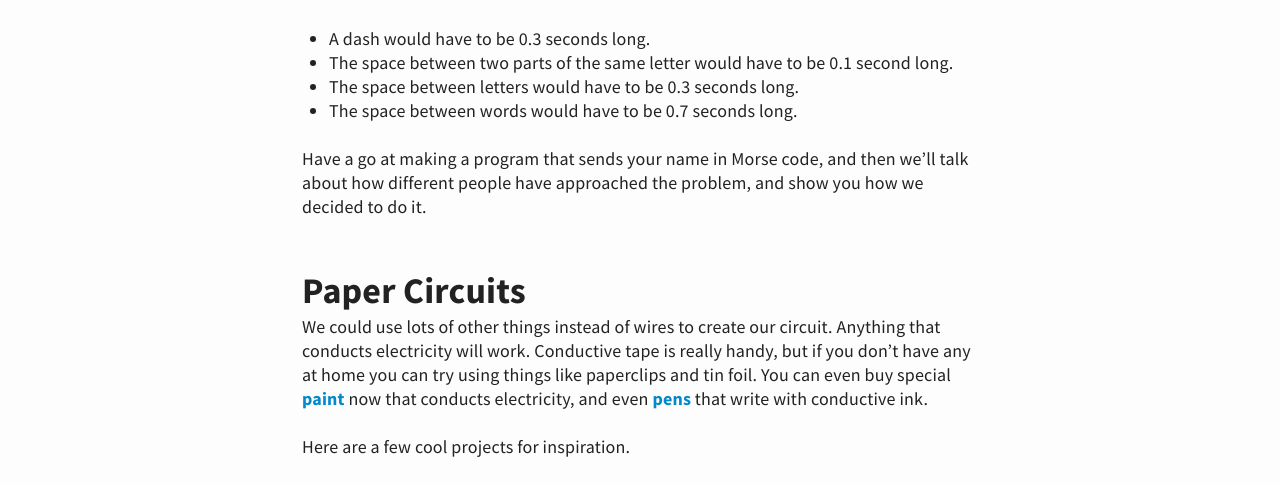
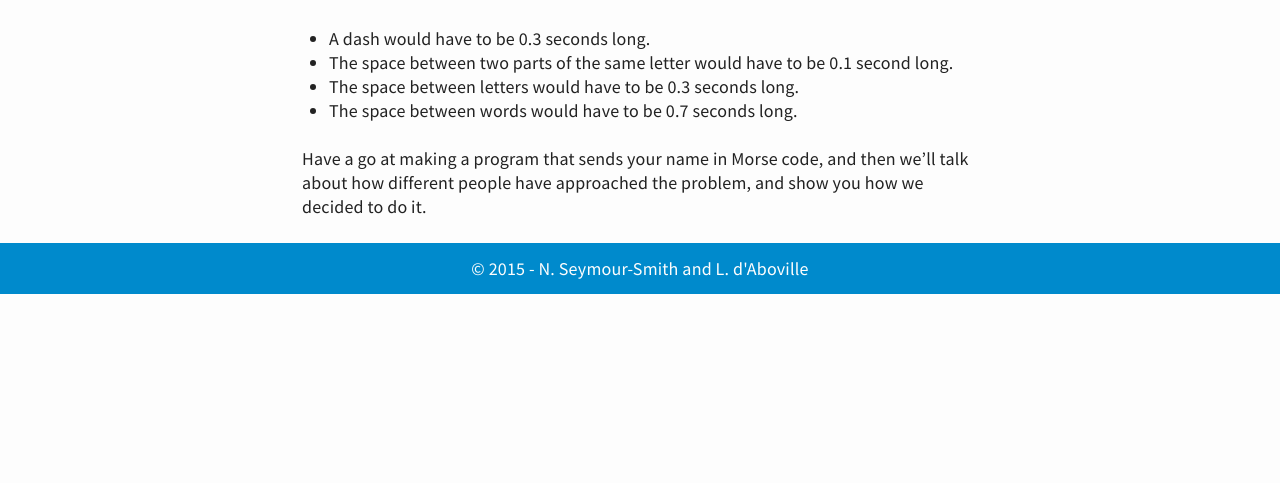
Before and after one commit to letsmake-uk/dharma-school, a Jekyll site: the page built from _posts/2015-05-07-week-2-worksheet.md, in a window 1280 px wide and 1400 px high, scrolled down 3084 px. Shown: the top 483 px of the window. Built offline with Jekyll 4.4.1, drawn with Linux system fonts in a browser that asks for light colours; after the commit the page ends 3378 px from its top, so only the background shows below that; some of the changed text lies outside the part shown; grey boxes are pictures that could not be loaded.

Commit message:
Moved the rest of the paper circuit stuff out of worksheet 2

```diff
--- a/_posts/2015-05-07-week-2-worksheet.md
+++ b/_posts/2015-05-07-week-2-worksheet.md
@@ -49,35 +49,3 @@ So that we can understand everyone's Morse code, let's all use 0.1 seconds as th
 
 <br>
 Have a go at making a program that sends your name in Morse code, and then we'll talk about how different people have approached the problem, and show you how we decided to do it.
-
-
-
-## Paper Circuits
-
-We could use lots of other things instead of wires to create our circuit. Anything that conducts electricity will work. Conductive tape is really handy, but if you don't have any at home you can try using things like paperclips and tin foil. You can even buy special <a href="http://www.bareconductive.com/shop/
-">paint</a> now that conducts electricity, and even <a href="https://123d.circuits.io/shop/circuitscribe#accessories">pens</a> that write with conductive ink.
-
-
-Here are a few cool projects for inspiration.
-
-
-<iframe width="640" height="480" src="https://www.youtube.com/embed/AI-6wMlaVTc" frameborder="0" allowfullscreen></iframe>
-
-
-
-<iframe src="https://player.vimeo.com/video/40904471" width="640" height="360" frameborder="0" webkitallowfullscreen mozallowfullscreen allowfullscreen></iframe> <p><a href="https://vimeo.com/40904471">Interactive Light Painting: Pu Gong Ying Tu (Dandelion Painting)</a> by <a href="https://vimeo.com/user1892233">Jie Qi</a><p>
-
-<!--
-http://www.creativeapplications.net/sound/paper-electronics-by-coralie-gourguechon/
-
-
-Arduino free paper circuit ideas:
-
-
-http://highlowtech.org/?p=2505
-
-
- - Talk about soldering / proto boards
- - Talk about PCB etching
- - Hook up the switch to turn pin 13 on/off
--->
```
Also changed, not shown: _posts/.#2015-05-07-week-2-worksheet.md (deleted, +0 -1 lines).
